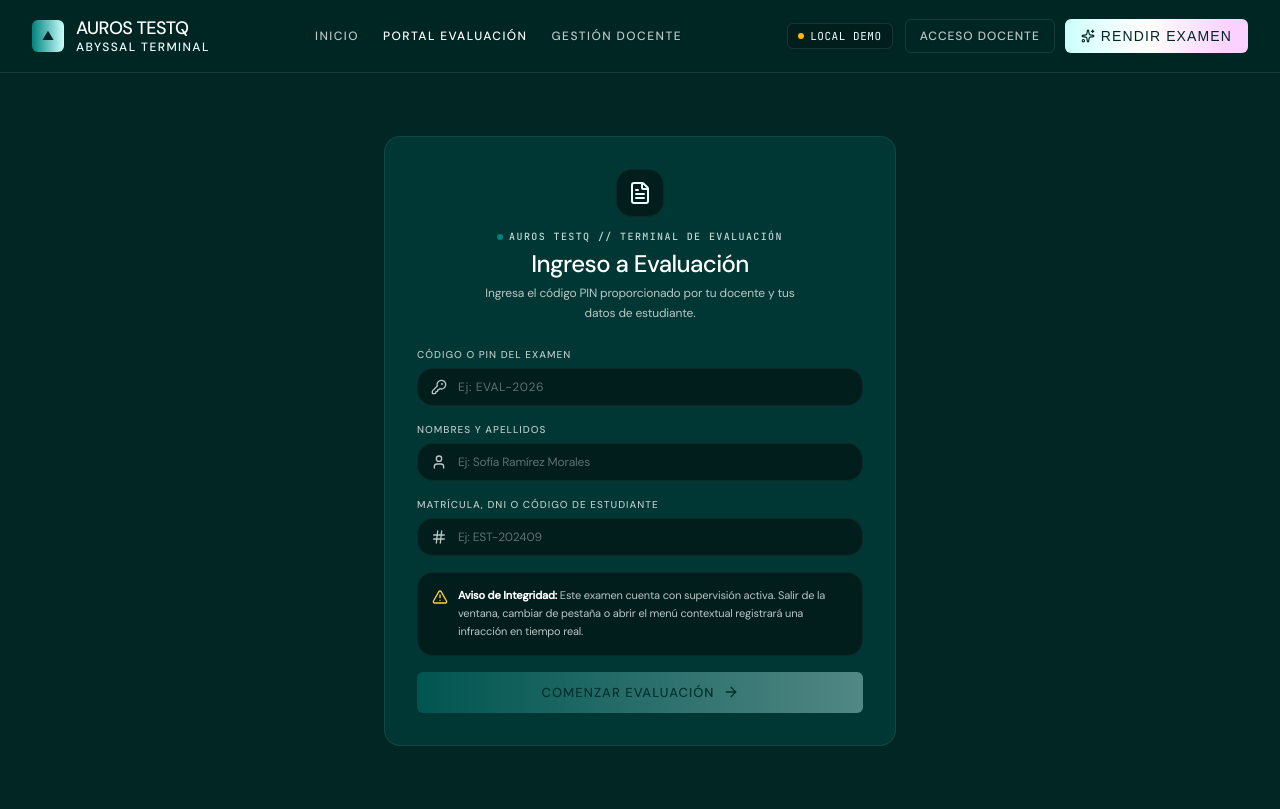
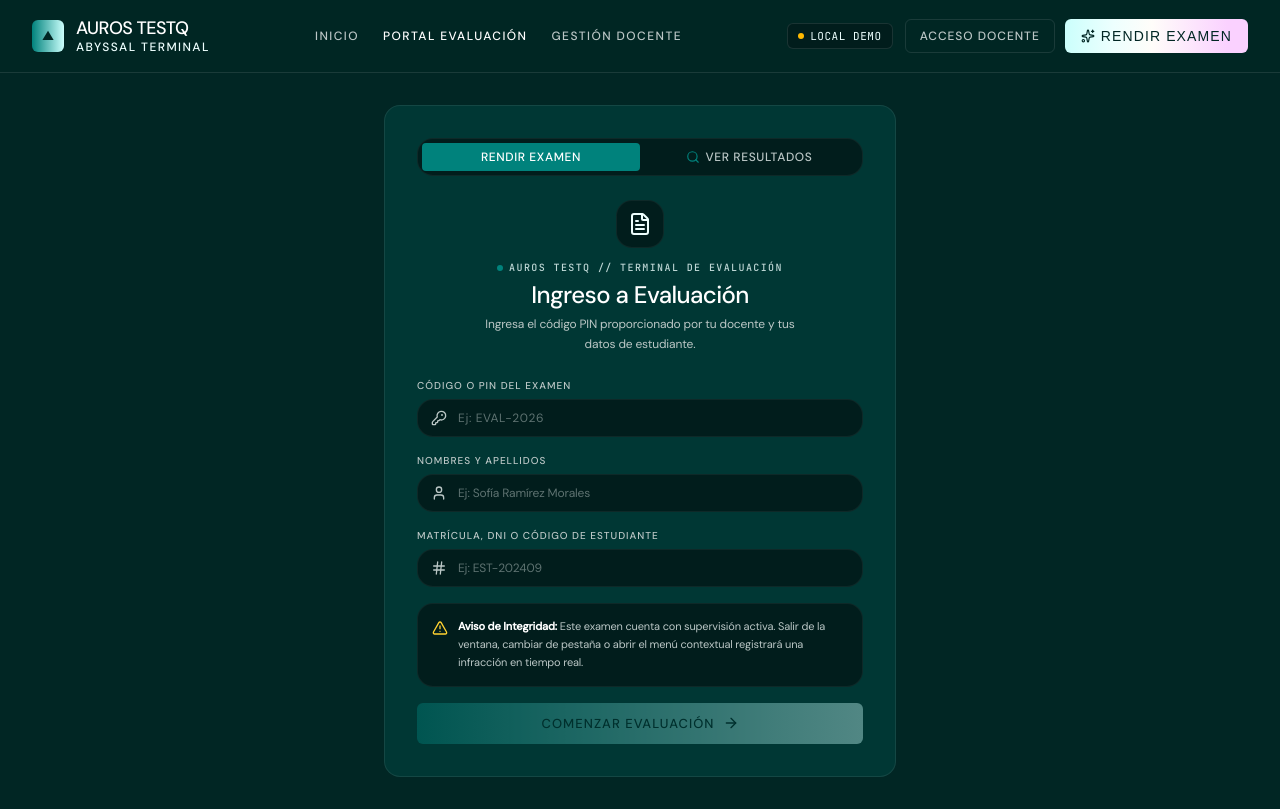
Before and after one commit to Jlebot7/ExamTaker, a React (Vite) app: page /#/student in a window 1280 px wide. Built offline with nearby package versions, Linux system fonts and the light colour scheme; no server answers.

Commit message:
feat(student): add tab navigation to results search board on StudentEntry

```diff
--- a/src/pages/StudentEntry.tsx
+++ b/src/pages/StudentEntry.tsx
@@ -1,5 +1,5 @@
 import React, { useState, useEffect } from 'react';
-import { useNavigate, useSearchParams } from 'react-router-dom';
+import { useNavigate, useSearchParams, Link } from 'react-router-dom';
 import {
   FileText,
   User,
@@ -11,7 +11,8 @@ import {
   CheckCircle2,
   KeyRound,
   ShieldAlert,
-  Camera
+  Camera,
+  Search
 } from 'lucide-react';
 import { useAuth } from '../contexts/AuthContext';
 import { examService } from '../services/examService';
@@ -118,6 +119,20 @@ export const StudentEntry: React.FC = () => {
     <div className="min-h-[calc(100vh-4rem)] flex items-center justify-center p-4 sm:p-6 lg:p-8 animate-fadeIn">
       <div className="w-full max-w-lg">
         <div className="surface-card rounded-[16px] p-6 sm:p-8 border border-white/8 relative">
+          {/* Mode Switcher Tabs */}
+          <div className="flex rounded-[6px] surface-deep p-1 mb-6 border border-white/8">
+            <span className="flex-1 py-1.5 text-center text-xs font-medium uppercase tracking-wider rounded-[4px] bg-[#00827c] text-white">
+              Rendir Examen
+            </span>
+            <Link
+              to="/results"
+              className="flex-1 py-1.5 text-center text-xs font-medium uppercase tracking-wider rounded-[4px] text-[#bbc7c6] hover:text-[#edfffe] hover:bg-white/5 transition flex items-center justify-center gap-1.5"
+            >
+              <Search className="w-3.5 h-3.5 text-[#00827c]" />
+              <span>Ver Resultados</span>
+            </Link>
+          </div>
+
           {/* Header */}
           <div className="text-center mb-6">
             <div className="inline-flex items-center justify-center w-12 h-12 rounded-[6px] surface-deep border border-white/10 mb-3 text-[#edfffe]">
```
